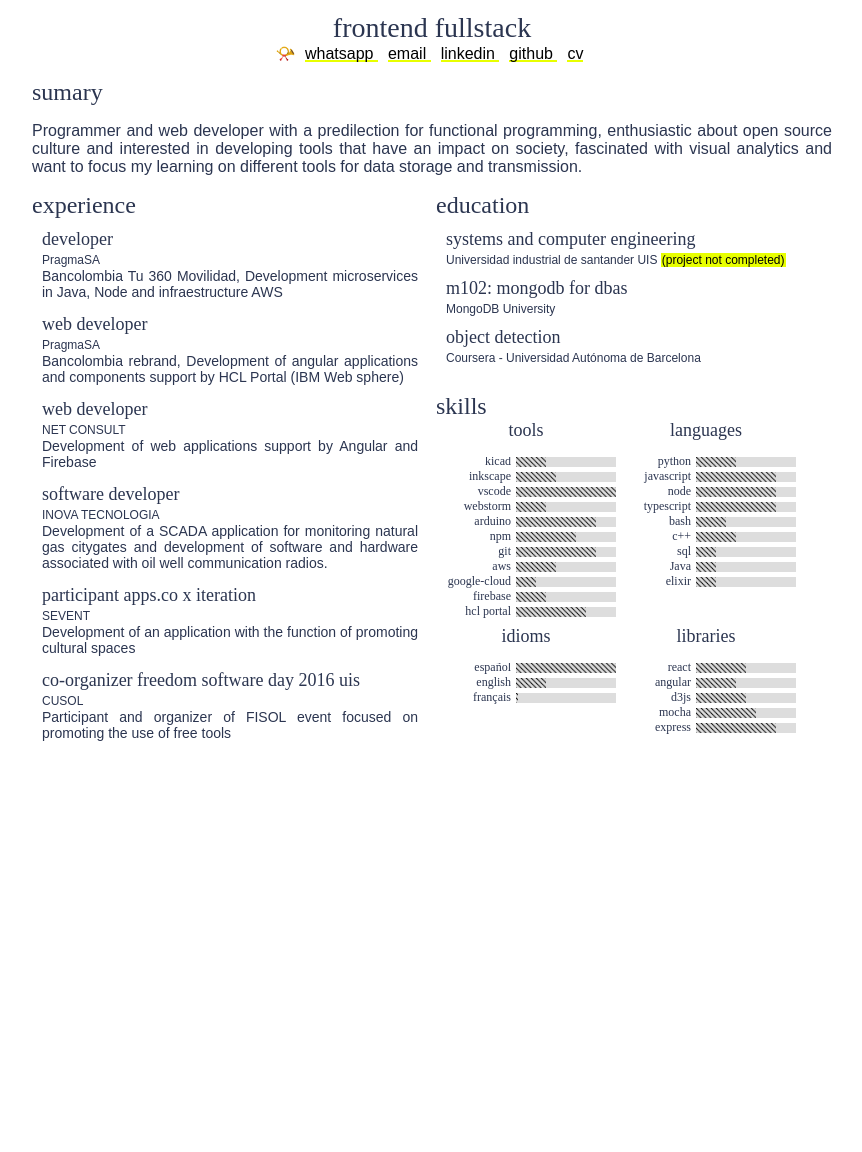
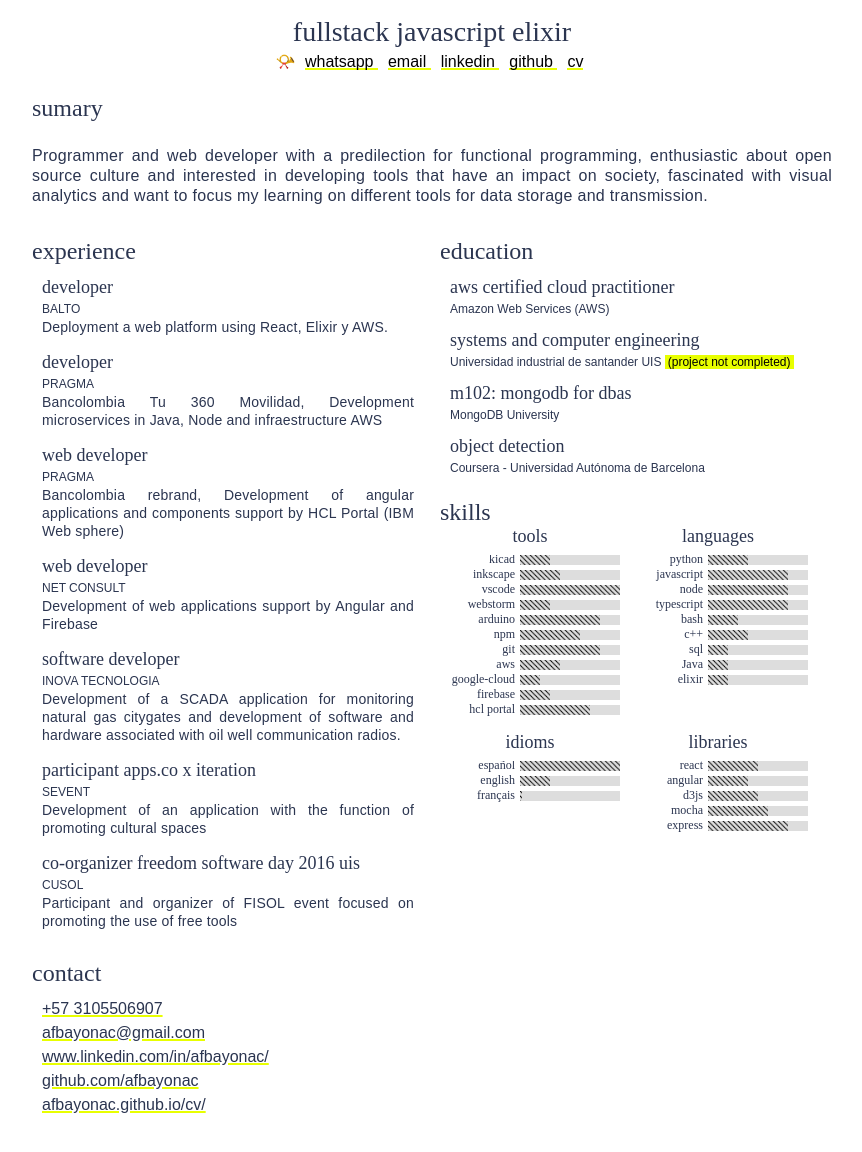
Before and after one commit to afbayonac/cv, a website: page index.html in a window 1280 px wide. Shown: the part 208-1360 px from the top of the page, without its empty margins (208-1070 px from the left). Before the commit the page ends 982 px from the top, so only its background shows below. Drawn offline with Linux system fonts and the light colour scheme; a web font is replaced by a local one.

Commit message:
Add contact and update grid

```diff
--- a/index.html
+++ b/index.html
@@ -4,8 +4,8 @@
     <meta charset="utf-8">
     <meta name="viewport" content="width=device-width, initial-scale=1">
     <link defer href="https://fonts.googleapis.com/css?family=Arsenal|Mate+SC" rel="stylesheet">
-
-    <title>Andres Bayona</title>
+    <link rel="stylesheet" href="./css/reset.css">
+    <title>Felipe Bayona</title>
     <link rel="shortcut icon" type="image/x-icon" href="./favicon.ico"/>
 <!---.................................................................... styles --->
     <style media="screen">
@@ -37,7 +37,7 @@
 
       mark {
         background-color: var(--mainColor);
-        padding: 0px 1px;
+        padding: 0px 3px;
       }
 
       #banner {
@@ -56,6 +56,7 @@
 
       #name {
         font-size: 28px;
+        line-height: 32px;
       }
         #name > a {
           text-decoration: none;
@@ -67,6 +68,7 @@
 
       #title {
         font-size: 28px;
+        line-height: 40px;
         color: var(--fontColor);
       }
 
@@ -82,11 +84,21 @@
         text-align: center;
       }
 
+      #sumary {
+        padding: 16px 0;
+      }
+        #sumary > header {
+          padding: 8px 0;
+        }
+        #sumary > p {
+          line-height: 20px;
+          letter-spacing: 0.3px;
+        }
 
       #background {
         display: flex;
         flex-direction: column;
-        max-height: 550px;
+        gap: 16px;
         margin-bottom: 16px;
         width: 100%;
       }
@@ -98,15 +110,19 @@
           }
             #background > section > div > header {
               font-size: 18px;
+              line-height: 24px;
               font-family: 'Mate SC';
             }
             #background > section > div > span {
               font-size: 12px;
+              line-height: 18px;
               color: var(--fontColor);
             }
             #background > section > div > p {
               margin-top: 0px;
               font-size: 14px;
+              line-height: 18px;
+              letter-spacing: 0.2px;
             }
 
 
@@ -117,14 +133,15 @@
         justify-content: left;
         text-align: center;
         align-items: flex-start;
+        gap: 8px;
       }
         #graphs > div {
-          width: 180px;
+          width: 100%;
         }
         #graphs > div > header {
           font-family: 'Mate SC';
           font-size:18px;
-          margin-bottom: 16px
+          margin-bottom: 8px
         }
         #graphs > div > svg > g:hover > text {
             text-decoration: underline;
@@ -135,6 +152,14 @@
 
       #references > div {
         margin: 10px;
+      }
+
+      #contact > div > a {
+        display: block;
+        line-height: 24px;
+        color: var(--fontColor);
+        text-decoration: var(--mainColor) underline;
+        text-decoration-thickness: 2px;
       }
 
       .graph_text {
@@ -173,9 +198,9 @@
       @media only screen and (min-width: 720px) {
         #background {
           display: grid;
-          gap: 8px;
+          gap: 16px;
           grid-template-columns: 1fr 1fr;
-          grid-template-rows: 1fr 1fr;
+          grid-template-rows: 245px 1fr 170px;
         }
           #background > section:nth-of-type(1) {
             grid-column-start: 1;
@@ -183,6 +208,9 @@
             grid-row-start: 1;
             grid-row-end: 3;
           }
+        #graphs > div {
+          width: 180px;
+        }
       }
     </style>
   </head>
@@ -201,7 +229,7 @@
                 fill="none" stroke="#e8ff00"
                 stroke-width="5">
           </path>
-          <image x="25" y="25" xlink:href="profile_scaled_2022.jpg" alt="profile image"  width="100px" clip-path="url(#circle_profile)"/>
+          <image x="25" y="25" xlink:href="./assets/profile_scaled_2022.jpg" alt="profile image"  width="100px" clip-path="url(#circle_profile)"/>
         </svg>
       </div>
       <div>
@@ -215,8 +243,8 @@
           </rect>
         </svg>
         <span id="title">
-          <span lang="es">desarrollador fullstack</span>
-          <span lang="en">frontend fullstack</span>
+          <span lang="es">fullstack javascript elixir</span>
+          <span lang="en">fullstack javascript elixir</span>
         </span>
         <span id="network">📯
           <a class="link" rel="external" target="_blank" href="https://wa.me/573105506907">
@@ -234,7 +262,6 @@
           <a class="link" rel="external" target="_blank" target="_top" href="https://afbayonac.github.io/cv/">
             cv
           </a>
-          <p></p>
         </span>
       </div>
     </header>
@@ -255,7 +282,18 @@
         <div>
           <header lang="en">developer</header>
           <header lang="es">desarrollador </header>
-          <span>PragmaSA</span>
+          <span>BALTO</span>
+          <p lang="es">
+            Desarrollo de un plataforma Web empleando React, Elixir y AWS.
+          </p>
+          <p lang="en">
+            Deployment a web platform using React, Elixir y AWS.
+          </p>
+        </div>
+        <div>
+          <header lang="en">developer</header>
+          <header lang="es">desarrollador </header>
+          <span>PRAGMA</span>
           <p lang="es">
             Bancolombia Tu 360 Movilidad, Desarrollo de microservicios en Java, NodeJs y infraestructura AWS
           </p>
@@ -266,7 +304,7 @@
         <div>
           <header lang="en">web developer</header>
           <header lang="es">desarrollador web</header>
-          <span>PragmaSA</span>
+          <span>PRAGMA</span>
           <p lang="es">
             Bancolombia cambio de marca, Desarrollo de aplicaciones angular y componentes sobre HCL Portal (IBM Web sphere)
           </p>
@@ -323,6 +361,11 @@
         <header class="header_section" lang="en">education</header>
         <header class="header_section" lang="es">educación</header>
         <div>
+          <header lang="es">aws certified cloud practitioner</header>
+          <header lang="en">aws certified cloud practitioner</header>
+          <span>Amazon Web Services (AWS)</span>
+        </div>
+        <div>
           <header lang="es">ingenieria sistemas e informatica</header>
           <header lang='en'>systems and computer engineering</header>
           <span>Universidad industrial de santander UIS
@@ -375,7 +418,7 @@
           <div>
             <header lang="es">lenguajes</header>
             <header lang="en">languages</header>
-            <svg id="skills_lenguajes" height="150" width="200">
+            <svg id="skills_lenguajes" height="135" width="200">
             </svg>
           </div>
           <div>
@@ -390,9 +433,31 @@
             <svg id="skills_libraries" height="75" width="200">
             </svg>
           </div>
+          </section>
+      </section>
+      <section id="contact">
+        <header class="header_section" lang="en">contact</header>
+        <header class="header_section" lang="es">contacto</header>
+        <div>
+          <a rel="external" target="_blank" href="https://wa.me/573105506907">
+            +57 3105506907
+          </a>
+          <a rel="external"target="_blank" href="mailto:afbayonac@gmail.com?Subject=CV">
+            afbayonac@gmail.com
+          </a>
+          <a rel="external" target="_blank" target="_top" href="https://www.linkedin.com/in/afbayonac/">
+            www.linkedin.com/in/afbayonac/
+          </a>
+          <a rel="external" target="_blank" target="_top" href="https://github.com/afbayonac">
+            github.com/afbayonac
+          </a>
+          <a rel="external" target="_blank" target="_top" href="https://afbayonac.github.io/cv/">
+            afbayonac.github.io/cv/
+          </a>
+        </div>
+      </section>
+    </section>
 
-      </section>
-    </div>
   </body>
 
   <script>
```
Also changed, not shown: html_to_pdf.js (+5 -2 lines), README.md, profile.jpg (deleted), profile_2022.jpeg (deleted), profile_scaled.jpg (deleted), profile_scaled_2022.jpg (deleted).
